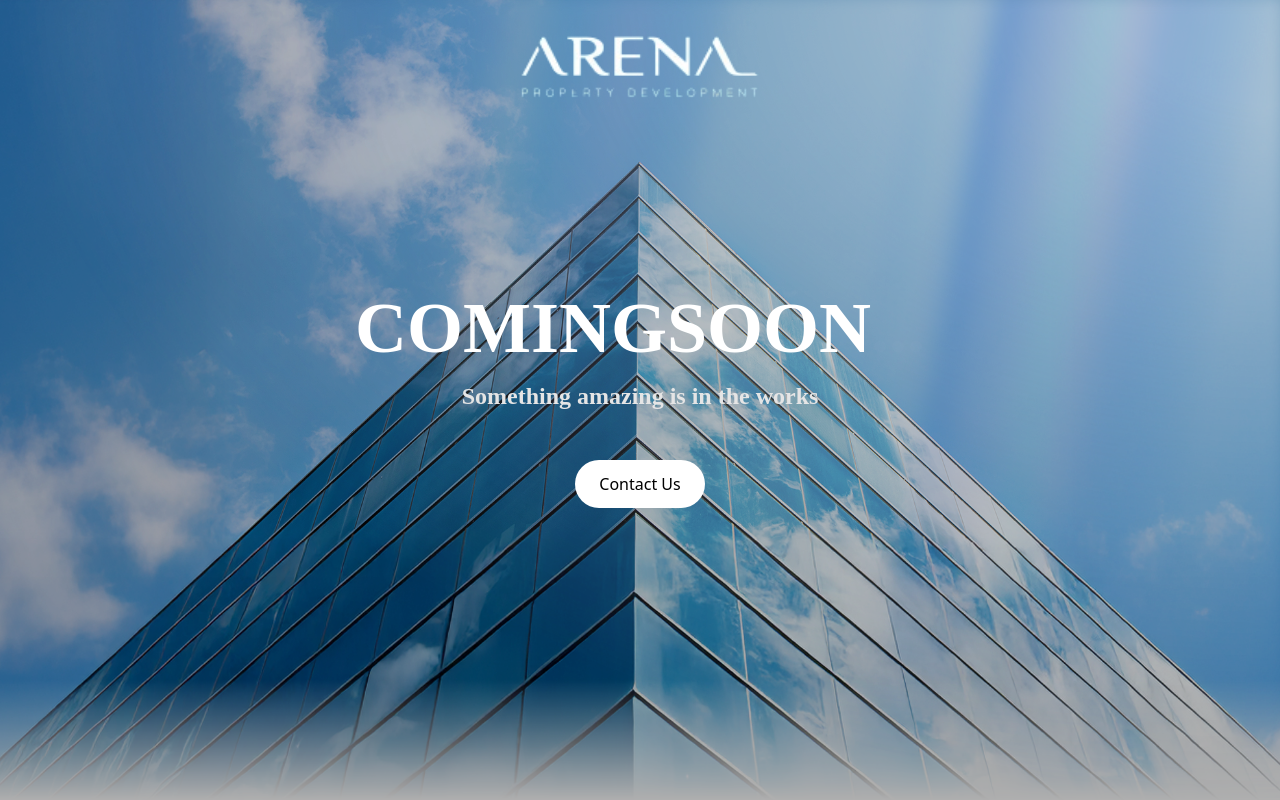
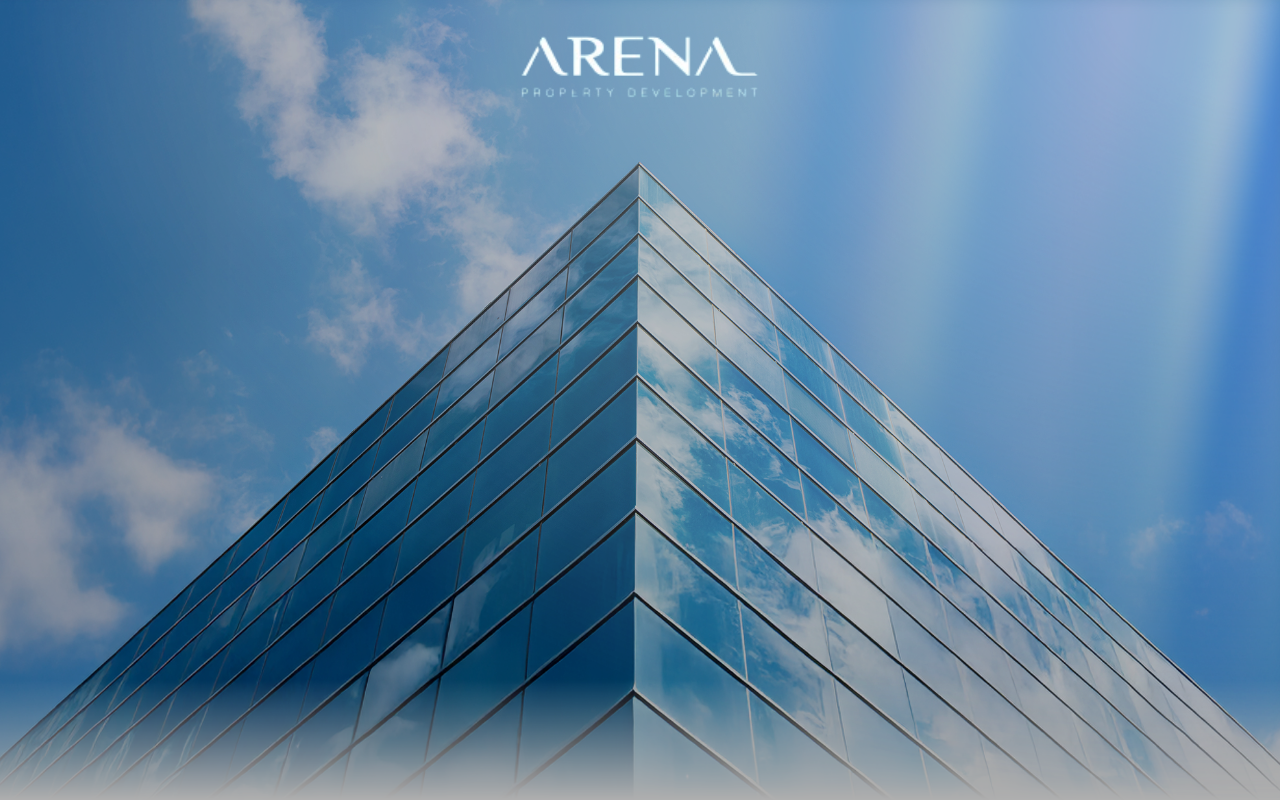
Before and after one commit to ahallali/comingSoon, a Next.js app: page / in a window 1280 px wide. Built offline with nearby package versions, Linux system fonts and the light colour scheme; a web font is replaced by a local one.

Commit message:
fix build error

```diff
--- a/src/app/page.tsx
+++ b/src/app/page.tsx
@@ -41,7 +41,7 @@ export default function Home() {
 
       <NavBar />
 
-      <AuroraBackground>
+      <AuroraBackground >
         <div className="relative flex flex-col gap-2 items-center justify-center px-4">
         <h1 className="text-3xl md:text-7xl font-black text-white text-center z-20">
         <motion.span
--- a/src/components/aurora-background.tsx
+++ b/src/components/aurora-background.tsx
@@ -3,8 +3,6 @@ import { cn } from "@/lib/utils";
 import React from "react";
 
 export const AuroraBackground = ({
-  className,
-  children,
   showRadialGradient = true,
   ...props
 }) => {
@@ -13,7 +11,6 @@ export const AuroraBackground = ({
       <div
         className={cn(
           "relative flex flex-col  h-[100vh] items-center justify-center bg-zinc-50 dark:bg-zinc-900  text-slate-950 transition-bg",
-          className
         )}
         {...props}>
         <div className="absolute inset-0 overflow-hidden z-20">
@@ -35,7 +32,6 @@ export const AuroraBackground = ({
           absolute -inset-[10px] opacity-50 will-change-transform`, showRadialGradient &&
               `[mask-image:radial-gradient(ellipse_at_100%_0%,black_10%,var(--transparent)_70%)]`)}></div>
         </div>
-        {children}
       </div>
     </main>)
   );
```
Also changed, not shown: 1 other file (tests, documents, lock files or other folders).
